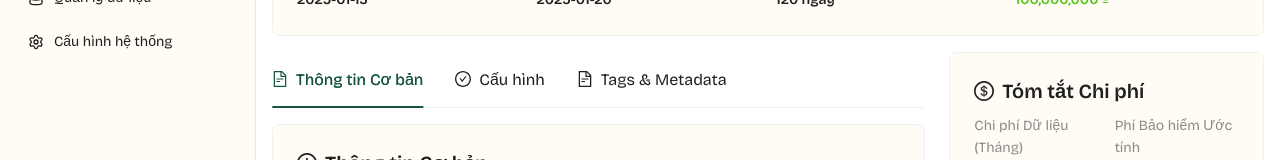
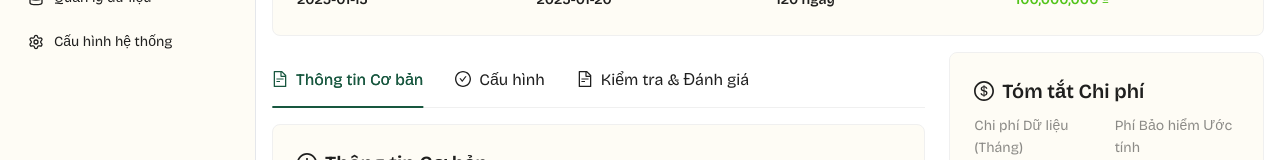
Before and after one commit to ThinhPhoenix/agrisa_admin, a Next.js app: page /pending-policies/1 in a window 1280 px wide. Shown: the part 250-410 px from the top of the page. Built offline with nearby package versions, Linux system fonts and the light colour scheme.

Commit message:
refactor(tags): update label to Vietnamese and improve tags display logic

```diff
--- a/src/app/(internal)/pending-policies/[id]/page.js
+++ b/src/app/(internal)/pending-policies/[id]/page.js
@@ -265,7 +265,7 @@ const PolicyDetailPage = ({ params }) => {
       label: (
         <Space>
           <FileTextOutlined />
-          <span>Tags & Metadata</span>
+          <span> Kiểm tra & Đánh giá</span>
         </Space>
       ),
       children: <TagsDetail policyData={policyDetail} mockData={mockData} />,
--- a/src/components/layout/policy/detail/TagsDetail.jsx
+++ b/src/components/layout/policy/detail/TagsDetail.jsx
@@ -225,7 +225,7 @@ const TagsDetail = ({ policyData, mockData }) => {
             title: '#',
             key: 'index',
             width: 60,
-            render: (_, __, index) => index + 1,
+            render: (text, record) => record.index,
         },
         {
             title: 'Tên trường',
@@ -261,6 +261,13 @@ const TagsDetail = ({ policyData, mockData }) => {
 
     return (
         <>
+            <Collapse
+                defaultActiveKey={['1']}
+                items={[
+                    {
+                        key: '1',
+                        label: 'Danh sách Tags và Xem trước Hợp đồng',
+                        children: (
                             <Row gutter={[16, 16]}>
                                 {/* Tags Table */}
                                 <Col xs={24} lg={12}>
@@ -275,13 +282,6 @@ const TagsDetail = ({ policyData, mockData }) => {
                                     {tags.length === 0 ? (
                                         <Empty description="Không có tags nào được thêm" />
                                     ) : (
-                        <Collapse
-                            defaultActiveKey={['1']}
-                            items={[
-                                {
-                                    key: '1',
-                                    label: 'Danh sách Tags',
-                                    children: (
                                         <CustomTable
                                             columns={tagColumns}
                                             dataSource={tags}
@@ -290,10 +290,6 @@ const TagsDetail = ({ policyData, mockData }) => {
                                                 showSizeChanger: false,
                                                 showTotal: (total, range) => `${range[0]}-${range[1]} của ${total} tags`,
                                             }}
-                                        />
-                                    ),
-                                },
-                            ]}
                                         />
                                     )}
                                 </Col>
@@ -314,6 +310,10 @@ const TagsDetail = ({ policyData, mockData }) => {
                                     </Card>
                                 </Col>
                             </Row>
+                        ),
+                    },
+                ]}
+            />
 
             {/* Fullscreen Preview Modal */}
             <Modal
```
Lines whose indentation alone changed are shown as unchanged.
